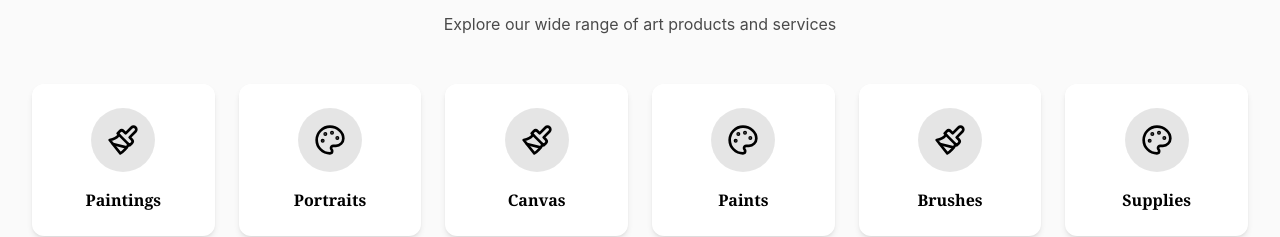
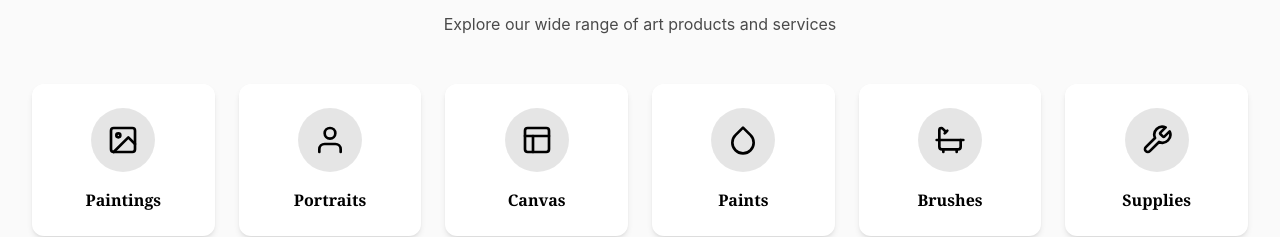
Before and after one commit to moizhasnain/art-gallery-online, a Next.js app: page / in a window 1280 px wide. Shown: the part 968-1205 px from the top of the page. Built offline with nearby package versions, Linux system fonts and the light colour scheme.

Commit message:
Add custom SVG icons to Shop by category section

```diff
--- a/app/page.tsx
+++ b/app/page.tsx
@@ -1,5 +1,52 @@
+import React from 'react'
 import Link from 'next/link'
 import { ArrowRight, Star, Paintbrush, Palette, Award, Truck, Shield, RefreshCcw } from 'lucide-react'
+
+// Custom SVG Icons for Categories
+const PaintingsIcon: React.FC<{ className?: string }> = ({ className }) => (
+  <svg xmlns="http://www.w3.org/2000/svg" viewBox="0 0 24 24" fill="none" stroke="currentColor" strokeWidth="2" strokeLinecap="round" strokeLinejoin="round" className={className}>
+    <rect x="3" y="3" width="18" height="18" rx="2" ry="2"/>
+    <circle cx="8.5" cy="8.5" r="1.5"/>
+    <polyline points="21 15 16 10 5 21"/>
+  </svg>
+)
+
+const PortraitsIcon: React.FC<{ className?: string }> = ({ className }) => (
+  <svg xmlns="http://www.w3.org/2000/svg" viewBox="0 0 24 24" fill="none" stroke="currentColor" strokeWidth="2" strokeLinecap="round" strokeLinejoin="round" className={className}>
+    <path d="M20 21v-2a4 4 0 0 0-4-4H8a4 4 0 0 0-4 4v2"/>
+    <circle cx="12" cy="7" r="4"/>
+  </svg>
+)
+
+const CanvasIcon: React.FC<{ className?: string }> = ({ className }) => (
+  <svg xmlns="http://www.w3.org/2000/svg" viewBox="0 0 24 24" fill="none" stroke="currentColor" strokeWidth="2" strokeLinecap="round" strokeLinejoin="round" className={className}>
+    <rect x="3" y="3" width="18" height="18" rx="2"/>
+    <path d="M3 9h18"/>
+    <path d="M9 21V9"/>
+  </svg>
+)
+
+const PaintsIcon: React.FC<{ className?: string }> = ({ className }) => (
+  <svg xmlns="http://www.w3.org/2000/svg" viewBox="0 0 24 24" fill="none" stroke="currentColor" strokeWidth="2" strokeLinecap="round" strokeLinejoin="round" className={className}>
+    <path d="M12 2.69l5.66 5.66a8 8 0 1 1-11.31 0z"/>
+  </svg>
+)
+
+const BrushesIcon: React.FC<{ className?: string }> = ({ className }) => (
+  <svg xmlns="http://www.w3.org/2000/svg" viewBox="0 0 24 24" fill="none" stroke="currentColor" strokeWidth="2" strokeLinecap="round" strokeLinejoin="round" className={className}>
+    <path d="M9 6 6.5 3.5a1.5 1.5 0 0 0-1-.5C4.683 3 4 3.683 4 4.5V17a2 2 0 0 0 2 2h12a2 2 0 0 0 2-2v-5"/>
+    <line x1="10" y1="5" x2="8" y2="7"/>
+    <line x1="2" y1="12" x2="22" y2="12"/>
+    <line x1="7" y1="19" x2="7" y2="21"/>
+    <line x1="17" y1="19" x2="17" y2="21"/>
+  </svg>
+)
+
+const SuppliesIcon: React.FC<{ className?: string }> = ({ className }) => (
+  <svg xmlns="http://www.w3.org/2000/svg" viewBox="0 0 24 24" fill="none" stroke="currentColor" strokeWidth="2" strokeLinecap="round" strokeLinejoin="round" className={className}>
+    <path d="M14.7 6.3a1 1 0 0 0 0 1.4l1.6 1.6a1 1 0 0 0 1.4 0l3.77-3.77a6 6 0 0 1-7.94 7.94l-6.91 6.91a2.12 2.12 0 0 1-3-3l6.91-6.91a6 6 0 0 1 7.94-7.94l-3.76 3.76z"/>
+  </svg>
+)
 
 export default function Home() {
   return (
@@ -139,12 +186,12 @@ export default function Home() {
 
           <div className="grid grid-cols-2 md:grid-cols-3 lg:grid-cols-6 gap-6">
             {[
-              { name: 'Paintings', icon: Paintbrush, href: '/shop/paintings' },
-              { name: 'Portraits', icon: Palette, href: '/shop/portraits' },
-              { name: 'Canvas', icon: Paintbrush, href: '/shop/canvas' },
-              { name: 'Paints', icon: Palette, href: '/shop/paints' },
-              { name: 'Brushes', icon: Paintbrush, href: '/shop/brushes' },
-              { name: 'Supplies', icon: Palette, href: '/shop/supplies' },
+              { name: 'Paintings', icon: PaintingsIcon, href: '/shop/paintings' },
+              { name: 'Portraits', icon: PortraitsIcon, href: '/shop/portraits' },
+              { name: 'Canvas', icon: CanvasIcon, href: '/shop/canvas' },
+              { name: 'Paints', icon: PaintsIcon, href: '/shop/paints' },
+              { name: 'Brushes', icon: BrushesIcon, href: '/shop/brushes' },
+              { name: 'Supplies', icon: SuppliesIcon, href: '/shop/supplies' },
             ].map((category, index) => (
               <Link
                 key={category.name}
```
